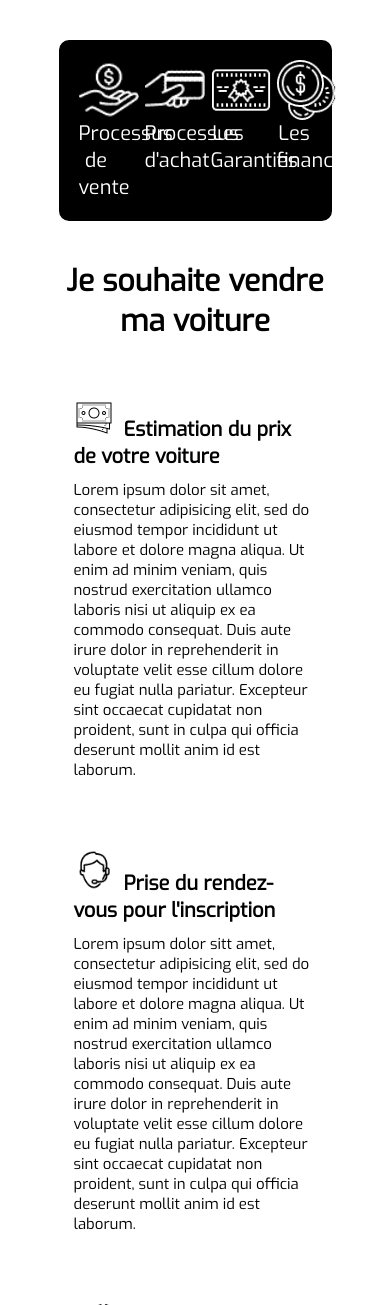
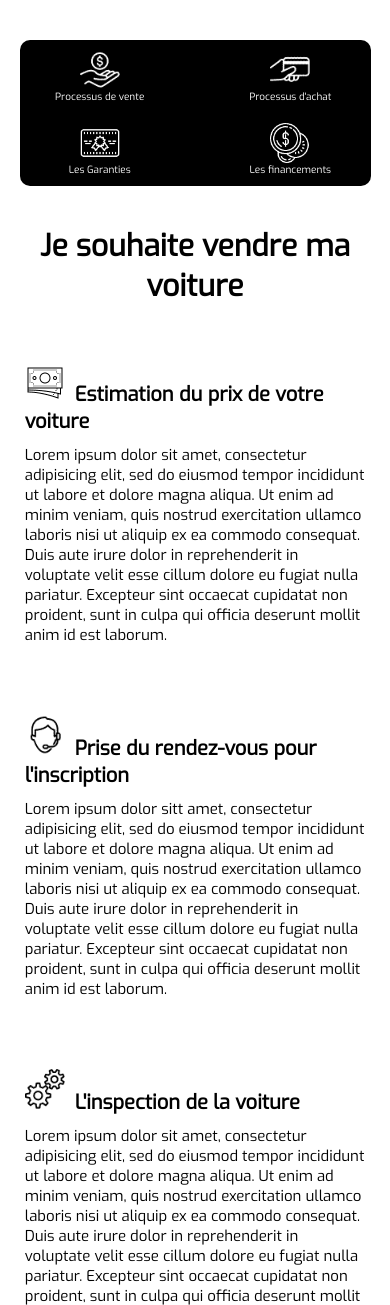
Before and after one commit to belvoixnicolas/AAA, a PHP site: page /concept.php in a window 390 px wide; the page is wider, and only the part inside the window is pictured. Shown: the part 100-1405 px from the top of that part. Run offline with PHP 8.4, Linux system fonts and the light colour scheme.

Commit message:
responsive concept

```diff
--- a/concept.php
+++ b/concept.php
@@ -28,11 +28,11 @@
             <img src="img/icon/acheter.gif" alt="Icon acheter" />
             <figcaption>Processus d'achat</figcaption>
           </figure>
-          <figure name="garantie">
+          <figure class="garantie">
             <img src="img/icon/garantie.gif" alt="Icon garantie" />
             <figcaption>Les Garanties</figcaption>
           </figure>
-          <figure name="financement">
+          <figure class="financement">
             <img src="img/icon/finance.gif" alt="Icon financement" />
             <figcaption>Les financements</figcaption>
           </figure>
--- a/css/concept.css
+++ b/css/concept.css
@@ -137,8 +137,48 @@ main .fauxbouton:active {
   bottom: 8px;
 }
 
+@media all and (max-width: 1239px) {
+  .partie {
+    width: 90%;
+  }
+
+  main figcaption {
+    font-size: 1.5rem;
+  }
+}
+
+@media all and (max-width: 666px) {
+  figure img {
+    height: 4rem;
+  }
+
+  main figcaption {
+    font-size: 1rem;
+  }
+
+  main .fauxbouton {
+    width: 90%;
+  }
+}
+
+@media all and (max-width: 402px) {
+  .partie {
+    flex-wrap: wrap;
+    padding: 0;
+  }
+
+  main figure {
+    width: 40%;
+    margin: 10px;
+  }
+
+  main .fauxbouton, main article {
+    width: 95%;
+  }
+}
+
 .animconcept {
-  width: calc(100%);
+  width: 100%;
   background: #000 url('../img/texture/carbon.png');
   box-shadow: 0 0 20px 0 grey, inset 0 10px 10px -10px #000, inset 0 -10px 10px -10px grey;
   border-radius: 0;
```
